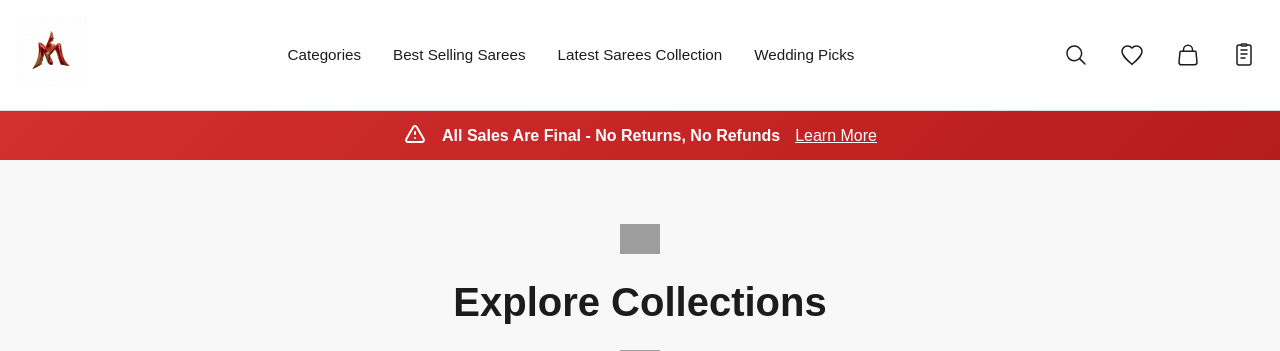
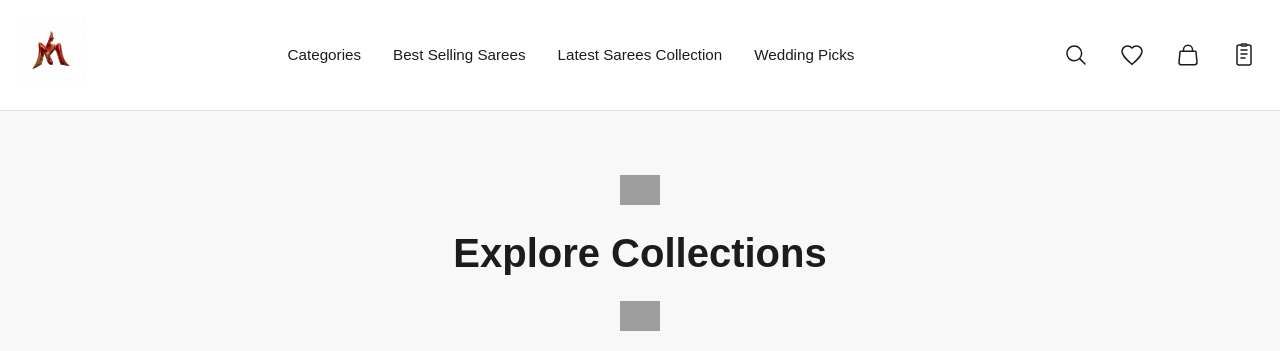
Before and after one commit to rprabash7/Manovastra, a Django app: page / in a window 1280 px wide; the page is wider, and only the part inside the window is pictured. Shown: the top 351 px of that part. Run offline with Django 4.2, Linux system fonts and the light colour scheme; data comes from the database, SQL or seed files in the repository; data that the repository does not hold is empty; grey boxes are pictures that could not be loaded.

Commit message:
Thanks For Help

```diff
--- a/templates/base.html
+++ b/templates/base.html
@@ -251,18 +251,6 @@
 </div>
 
 </header>
-
-<!-- Policy Banner -->
-<div style="background: linear-gradient(135deg, #d32f2f, #b71c1c); color: #fff; padding: 12px 0; text-align: center;">
-    <div class="container" style="display: flex; align-items: center; justify-content: center; gap: 15px; flex-wrap: wrap;">
-        <svg width="24" height="24" viewBox="0 0 24 24" fill="none" stroke="currentColor">
-            <path d="M12 9v2m0 4h.01m-6.938 4h13.856c1.54 0 2.502-1.667 1.732-3L13.732 4c-.77-1.333-2.694-1.333-3.464 0L3.34 16c-.77 1.333.192 3 1.732 3z" stroke-width="2" stroke-linecap="round" stroke-linejoin="round"/>
-        </svg>
-        <span style="font-weight: 600;">All Sales Are Final - No Returns, No Refunds</span>
-        <a href="{% url 'return_policy' %}" style="color: #fff; text-decoration: underline;">Learn More</a>
-    </div>
-</div>
-
 
     <!-- Slideshow -->
     {% if slides %}
```
Also changed, not shown: .github/workflows/deploy.yml.
